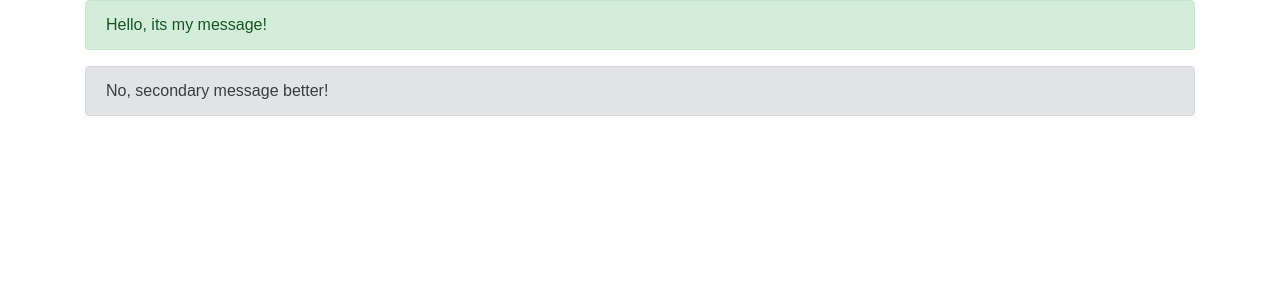
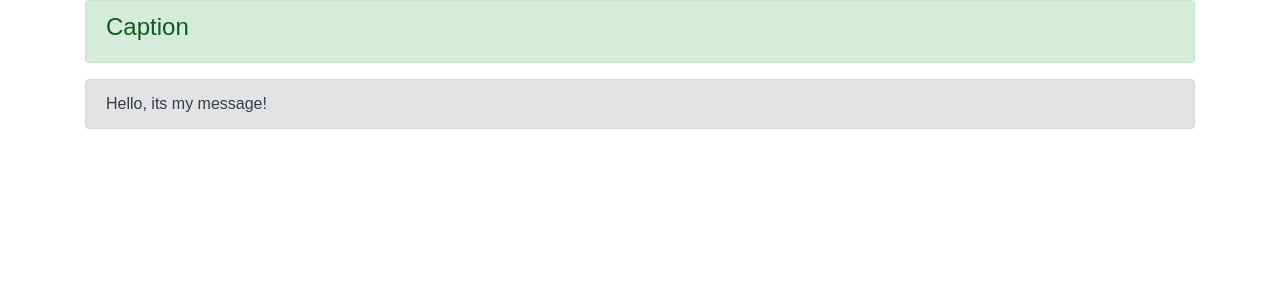
Before and after one commit to fnajer/concepts, a React (Create React App) app: page / in a window 1280 px wide. Shown: the top 300 px of the page. Built offline with nearby package versions, Linux system fonts and the light colour scheme.

Commit message:
Upgrade merely ui-component for pass props.children

```diff
--- a/src/App.js
+++ b/src/App.js
@@ -5,8 +5,11 @@ class App extends Component {
   render() {
     return (
       <div className="container">
-        <Alert type="success" message="Hello, its my message!" />
-        <Alert type="secondary" message="No, secondary message better!" />
+        <Alert type="success">
+          <h4 className="alert-heading">Caption</h4>
+        </Alert>
+        <Alert type="secondary" message="Hello, its my message!">
+        </Alert>
       </div>
     );
   }
--- a/src/ui-components/Alert.jsx
+++ b/src/ui-components/Alert.jsx
@@ -4,7 +4,7 @@ class Alert extends React.Component {
 	render() {
 		return (
 			<div className={`alert alert-${this.props.type}`} role="alert">
-			  {this.props.message}
+			  {this.props.message ? this.props.message : this.props.children}
 			</div>
 		);
 	}
```
